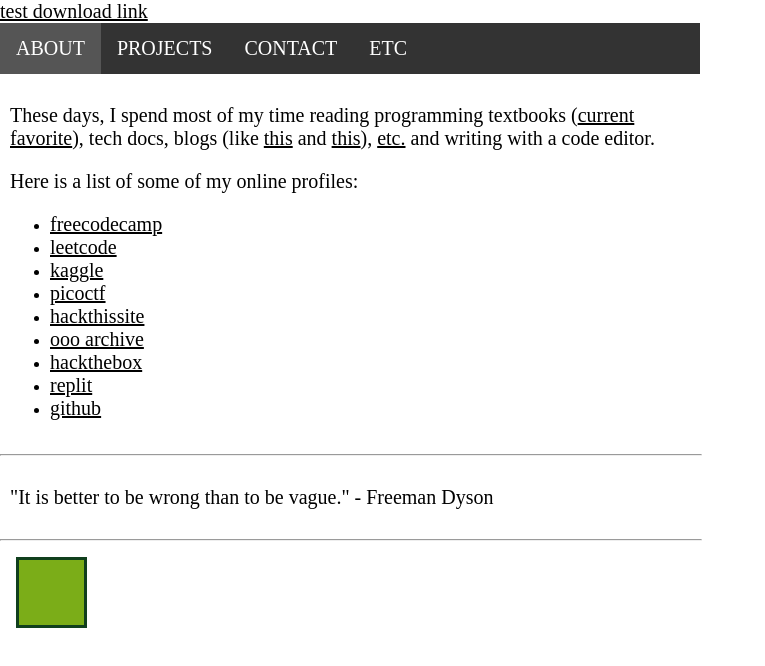
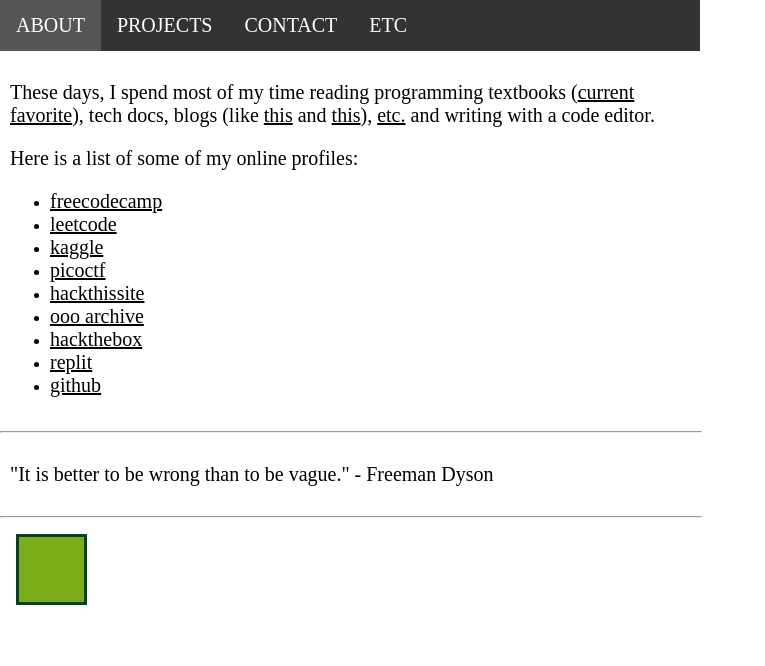
Before and after one commit to alegremrvn/alegremrvn.github.io, a plain HTML site: page index.html in a window 1280 px wide. Shown: the whole page, without its empty margins (0-765 px from the left). Drawn offline with Linux system fonts and the light colour scheme.

Commit message:
Revert "test: download link"
This reverts commit ceeee59c748cb2b5a449720d47501d2940d83fc5.

```diff
--- a/index.html
+++ b/index.html
@@ -75,8 +75,6 @@
 </head>
 
 <body>
-  <a href="404.html" download>test download link</a>
-
   <nav>
     <ul id="nav-ul">
       <li class="nav-li"><a id="about-btn" href="#">ABOUT</a></li>
```
